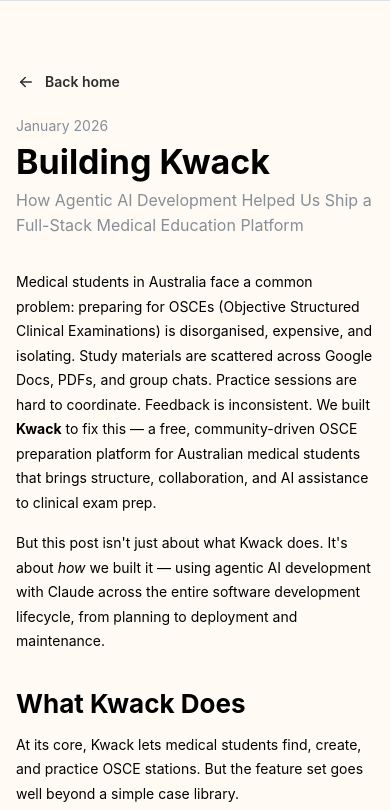
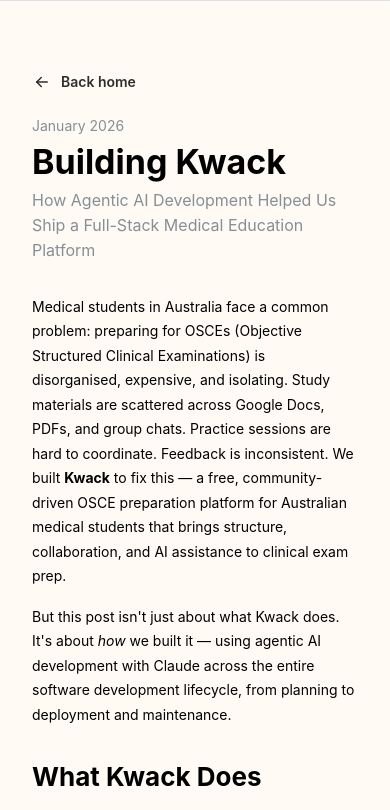
Before and after one commit to reubenjamesbishop/reubens-website, a React (Vite) app: page /#/blog/building-kwack in a window 390 px wide. Shown: the top 810 px of the page. Built offline with nearby package versions, Linux system fonts and the light colour scheme.

Commit message:
mobile spacing for article

```diff
--- a/src/pages/BlogPost.tsx
+++ b/src/pages/BlogPost.tsx
@@ -38,7 +38,7 @@
   }
 
   return (
-    <Container size="sm" py="xl">
+    <Container size="sm" py="xl" px="xl">
       <Space h="xl" />
       <Button
         component={Link}
```
